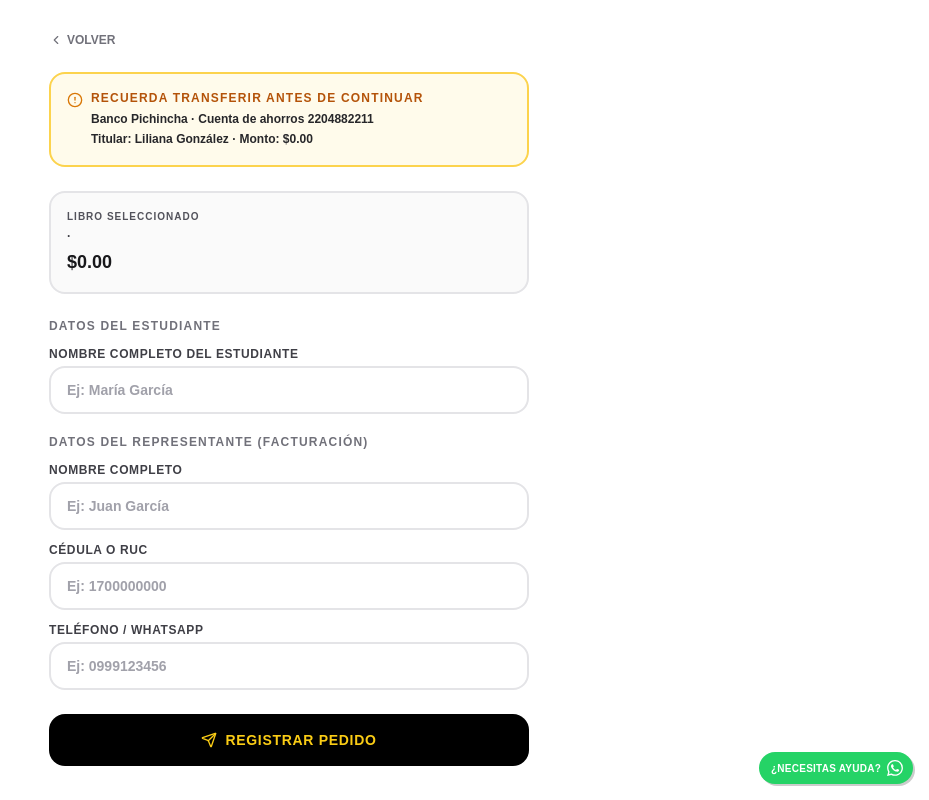
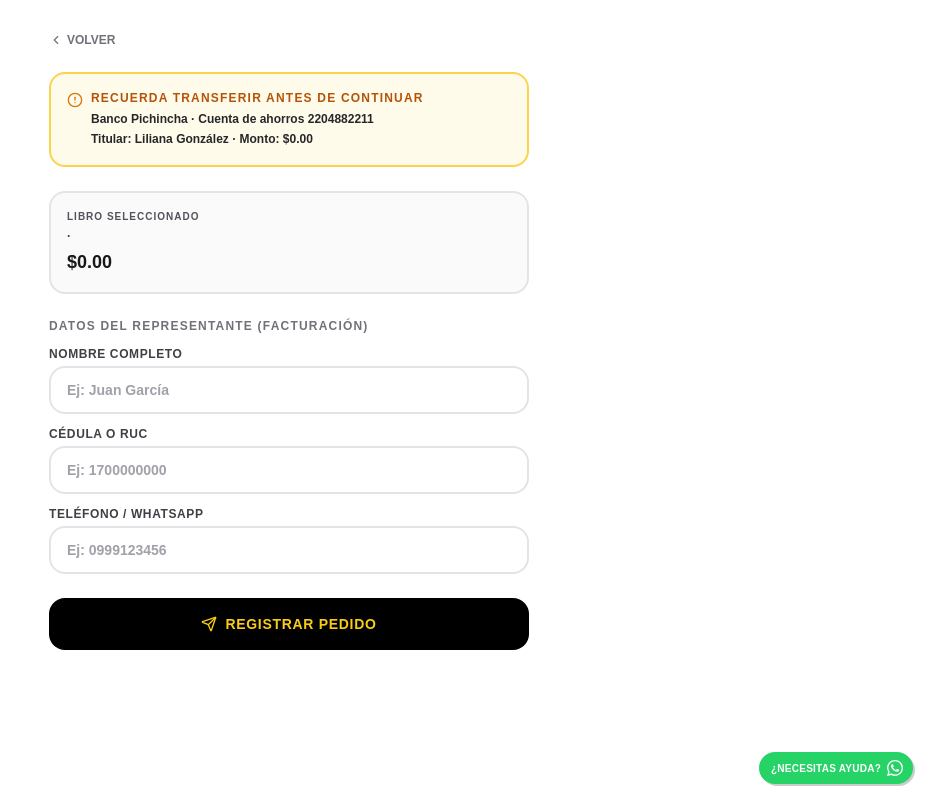
Before and after one commit to hacienda593/libros-la-crayola, a Next.js app: page /pedido in a window 1280 px wide. Shown: the whole page, without its empty margins (351-1280 px from the left). Built offline with nearby package versions, Linux system fonts and the light colour scheme.

Commit message:
fix: quitar campo nombre estudiante del formulario y mensajes

```diff
--- a/app/confirmacion/[codigo]/page.tsx
+++ b/app/confirmacion/[codigo]/page.tsx
@@ -16,13 +16,11 @@ export default function ConfirmacionPage() {
   const titulo        = decodeURIComponent(params.get("titulo") ?? "");
   const grado         = decodeURIComponent(params.get("grado") ?? "");
   const comprador     = decodeURIComponent(params.get("comprador") ?? "");
-  const estudiante    = decodeURIComponent(params.get("estudiante") ?? "");
 
   const msgWA = encodeURIComponent(
     `Hola La Crayola! Registre mi pedido de libro escolar.\n\n` +
     `Libro: ${titulo}\n` +
     `Grado: ${grado}\n` +
-    `Estudiante: ${estudiante}\n` +
     `Comprador: ${comprador}\n` +
     `Valor: $${precio}\n` +
     `Codigo de pedido: *${codigo}*\n\n` +
--- a/app/pedido/page.tsx
+++ b/app/pedido/page.tsx
@@ -21,7 +21,6 @@ function PedidoInner() {
   const libroGrado   = params.get("libro_grado") ?? "";
   const libroPrec    = parseFloat(params.get("libro_precio") ?? "0");
 
-  const [nombreEst, setNombreEst] = useState("");
   const [nombrePad, setNombrePad] = useState("");
   const [cedula, setCedula]       = useState("");
   const [telefono, setTelefono]   = useState("");
@@ -29,7 +28,7 @@ function PedidoInner() {
   const [error, setError]         = useState("");
 
   async function enviarPedido() {
-    if (!nombreEst.trim() || !nombrePad.trim() || !cedula.trim() || !telefono.trim()) {
+    if (!nombrePad.trim() || !cedula.trim() || !telefono.trim()) {
       setError("Por favor completa todos los campos.");
       return;
     }
@@ -46,7 +45,7 @@ function PedidoInner() {
 
     const { error: err } = await getSupabase().from("lb_pedidos").insert({
       codigo,
-      nombre_est:  nombreEst.trim(),
+      nombre_est:  "",
       nombre_pad:  nombrePad.trim(),
       cedula:      cedula.trim(),
       telefono:    telefono.trim(),
@@ -66,7 +65,7 @@ function PedidoInner() {
       return;
     }
 
-    router.push(`/confirmacion/${codigo}?precio=${libroPrec}&titulo=${encodeURIComponent(libroTitulo)}&grado=${encodeURIComponent(libroGrado)}&comprador=${encodeURIComponent(nombrePad.trim())}&estudiante=${encodeURIComponent(nombreEst.trim())}`);
+    router.push(`/confirmacion/${codigo}?precio=${libroPrec}&titulo=${encodeURIComponent(libroTitulo)}&grado=${encodeURIComponent(libroGrado)}&comprador=${encodeURIComponent(nombrePad.trim())}`);
   }
 
   const inputCls = "w-full border-2 border-zinc-200 rounded-2xl px-4 py-3 text-sm font-bold text-zinc-900 placeholder:text-zinc-400 focus:outline-none focus:border-black transition-colors";
@@ -99,16 +98,6 @@ function PedidoInner() {
         <p className="font-black text-sm text-zinc-900">{libroTitulo}</p>
         <p className="text-xs text-zinc-700 font-bold">{libroGrado} · {unidadNombre}</p>
         <p className="font-black text-lg text-zinc-900 mt-1">${libroPrec.toFixed(2)}</p>
-      </div>
-
-      {/* Datos del estudiante */}
-      <p className="text-xs font-black text-zinc-500 uppercase tracking-widest mb-3">Datos del estudiante</p>
-      <div className="space-y-3 mb-5">
-        <div>
-          <label className={labelCls}>Nombre completo del estudiante</label>
-          <input type="text" value={nombreEst} onChange={e => setNombreEst(e.target.value)}
-            placeholder="Ej: María García" className={inputCls}/>
-        </div>
       </div>
 
       {/* Datos del representante */}
```
